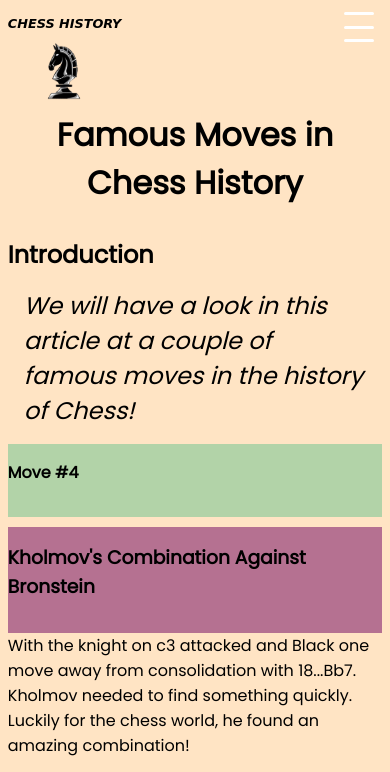
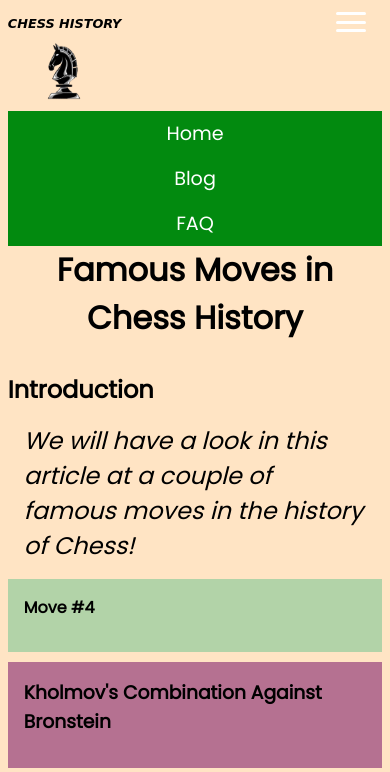
Before and after one commit to SarySheleweet/Chess_blog_page, a website: page index.html in a window 390 px wide. Both pictures are taken after a click on the link 359 px from the left and 27 px from the top of the page. Shown: the top 772 px of the page. Drawn offline with nearby package versions, Linux system fonts and the light colour scheme.

Commit message:
Add files via upload

```diff
--- a/css/styles.css
+++ b/css/styles.css
@@ -12,32 +12,29 @@ body {
 
 }
 
-/* ----- Navbar styling with logo and heading -------- */
+/* ----- Responsive Navbar styling with logo and heading -------- */
 
 .navbar {
     display: flex;
+    position: relative;
     justify-content: space-between;
     align-items: center;
     color: white;
 }
-
-.navbar ul {
-    overflow: hidden;
+.navbar-links {
+    height: 100%;
+}
+.navbar-links ul {
     padding: 0;
     margin: 0;
     display: flex;
-
-
 }
-.navbar li {
+.navbar-links li {
     list-style-type: none;
     background-color: #028A0f;
-    float: left;
-    border-radius: 2px;
-    word-spacing: 5rem;
     font-size: 1.2rem;
 }
-.navbar li a {
+.navbar-links li a {
     color: white;
     padding: 1rem;
     display: block;
@@ -45,19 +42,20 @@ body {
     text-decoration: none;
 }
 
-.navbar a:hover{
+.navbar-links a:hover{
     background-color: #027A0f;
 }
 .toggle-button {
     position: absolute;
     top: .75rem;
     right: 1rem;
-    display: flex;
+    display: none;
     flex-direction: column;
     justify-content: space-between;
     width: 30px;
-    height: 30px;
+    height: 20px;
 }
+
 .toggle-button .bar {
     height: 3px;
     width: 100%;
@@ -65,12 +63,30 @@ body {
     border-radius: 10px;
 }
 
-@media screen and (max-width: 600px) {
+@media (max-width: 800px) {
     .toggle-button {
         display: flex;
     }
     .navbar-links {
         display: none;
+        width: 100%;
+    }
+    .navbar {
+        flex-direction: column;
+        align-items: flex-start;
+    }
+    .navbar-links ul {
+        flex-direction: column;
+        width: 100%;
+    }
+    .navbar-links ul li {
+    text-align: center;
+    }
+    .navbar-links li a {
+        padding: .5rem 1rem;
+    }
+    .navbar-links.active {
+        display: flex;
     }
 }
 #logo_photo {
@@ -109,6 +125,7 @@ h4 {
     padding-bottom: 2rem;
     background-color: #B2D3A8;
     margin-bottom: 10px;
+    padding-left: 1rem;
 }
 
 h3 {
@@ -116,6 +133,7 @@ h3 {
     background-color:#b57191;
     padding-top: 1rem;
     padding-bottom: 2rem;
+    padding-left: 1rem;
 }
 
 button {
--- a/index.html
+++ b/index.html
@@ -1,6 +1,8 @@
 <!DOCTYPE html>
 <html lang="en">
   <head>
+    <meta charset="UTF-8">
+    <meta name="viewport" viewport-width="width=device-width, initial-scale=1.0">
     <title>Chessboard</title>
     <link rel="stylesheet" href="css/chessboard-1.0.0.min.css">
     <link rel="stylesheet" type="text/css" href="css/styles.css">
@@ -34,11 +36,13 @@
 
  <nav class="navbar">
   <div class="brand-title">CHESS HISTORY <figure><img src="./img/knight_logo_grey.png" alt="Knight Logo" id="logo_photo"></figure></div>
+  <!-- Menu burger respossive qui s'affiche à longeur d'écran de 800px-->
   <a href="#" class="toggle-button">
     <span class="bar"></span>
     <span class="bar"></span>
     <span class="bar"></span>
   </a>
+  <!-- Fin de Menu Burger-->
   <div class="navbar-links">
     <ul>
       <li><a href="#">Home</li></a>
--- a/js/script.js
+++ b/js/script.js
@@ -1,4 +1,9 @@
-import { Chess } from './chess.js'
+const toggleButton = document.getElementsByClassName('toggle-button')[0];
+const navbarLinks = document.getElementsByClassName('navbar-links')[0];
+
+toggleButton.addEventListener("click", () => {
+    navbarLinks.classList.toggle('active')
+} )
 
 // J'ai crée des tableaux de position pour chaque échiquier en notation FEN.
 // J'ai fait plusieurs tableaux pour chaque position pour montrer les coups en commentaire.
@@ -63,7 +68,7 @@ let board8 = Chessboard('board8', {
     position: positionsForFourthPuzzle2[0],
 });
 
-// Initialiser une variable pour l'gérer les index de chaque tableau de positions.
+// Initialiser une variable pour gérer les index de chaque tableau de positions.
         // J'ai fait une variable pour chaque button pour le code soit stable et éviter des probléms de valeurs de variable count.
 
 let count1 = 0;
@@ -80,35 +85,42 @@ let count8 = 0;
 
 $('#next1').on('click', function () {
 // cette ligne de JQuery remplace document.querySelector('#prev1').addEventListener('click', function() {})
-    count1++; // Le click incremente la variable count pour passer à la prochaine position.
-    if (count1 < positionsForTheFirstPuzzle.length) { // On vérifie si count est toujour moins ou égale à la longeur de tableau.
-        board1.position(positionsForTheFirstPuzzle[count1], false); // Autant que 'true' on affiche la position avec l'index count.
+     console.log(positionsForTheFirstPuzzle.length);
+    if (count1 < positionsForTheFirstPuzzle.length) {
+
+        // Le click incremente la variable count pour passer à la prochaine position.
+         // et puis on vérifie si count est toujour moins ou égale à la longeur de tableau.
+        board1.position(positionsForTheFirstPuzzle[count1], false);
+        count1++;// Autant que 'true' on affiche la position avec l'index count.
         // le false dans ce code appartient à la librairie Chessboard.js. Il est utilisé pour dire que le Boolean (isGameOver) n'est pas true alors le jeu continue.
     } else {
         // Fait rien si count est égale à la longeur de tableau de position pour chaque plateau.
     }
+    console.log(count1);
 });
 
 $('#prev1').on('click', function () {
+    if (count1 >= 0) {
+        count1--;
+        board1.position(positionsForTheFirstPuzzle[count1], false);
 
-    count1--;
-    if (count1 >= 0) {
-        board1.position(positionsForTheFirstPuzzle[count1], false);
     } else {
     }
+    console.log(count1);
 });
 
 $('#next2').on('click', function () {
-    count2++;
     if (count2 < alternativeVarForFirstPost.length) {
         board2.position(alternativeVarForFirstPost[count2], false);
+        count2++;
     } else {
     }
 });
 
 $('#prev2').on('click', function () {
-    count2--;
+
     if (count2 >= 0) {
+        count2--;
         board2.position(alternativeVarForFirstPost[count2], false);
     } else {
 
@@ -116,17 +128,17 @@ $('#prev2').on('click', function () {
 });
 
 $('#next3').on('click', function () {
-    count3++;
     if (count3 < alternativeVarForFirstPost2.length) {
         board3.position(alternativeVarForFirstPost2[count3], false);
+        count3++;
     } else {
 
     }
 });
 
 $('#prev3').on('click', function () {
-    count3--;
     if (count3 >= 0) {
+        count3--;
         board3.position(alternativeVarForFirstPost2[count3], false);
     } else {
 
@@ -135,17 +147,17 @@ $('#prev3').on('click', function () {
 
 
 $('#next4').on('click', function () {
-    count4++;
     if (count4 < positionsForTheSecondPuzzle.length) {
         board4.position(positionsForTheSecondPuzzle[count4], false);
+        count4++;
     } else {
 
     }
 });
 
 $('#prev4').on('click', function () {
-    count4--;
     if (count4 >= 0) {
+        count4--;
         board4.position(positionsForTheSecondPuzzle[count4], false);
     } else {
 
@@ -153,17 +165,17 @@ $('#prev4').on('click', function () {
 });
 
 $('#next5').on('click', function () {
-    count5++;
     if (count5 < positionsForSecondPuzzle2.length) {
         board5.position(positionsForSecondPuzzle2[count5], false);
+        count5++;
     } else {
 
     }
 });
 
 $('#prev5').on('click', function () {
-    count5--;
     if (count5 >= 0) {
+        count5--;
         board5.position(positionsForSecondPuzzle2[count5], false);
     } else {
 
@@ -172,17 +184,17 @@ $('#prev5').on('click', function () {
 
 
 $('#next6').on('click', function () {
-    count6++;
     if (count6 < poistionsForThirdPuzzle.length) {
         board6.position(poistionsForThirdPuzzle[count6], false);
+        count6++;
     } else {
 
     }
 });
 
 $('#prev6').on('click', function () {
-    count6--;
     if (count6 >= 0) {
+        count6--;
         board6.position(poistionsForThirdPuzzle[count6], false);
     } else {
 
@@ -191,17 +203,17 @@ $('#prev6').on('click', function () {
 
 
 $('#next7').on('click', function () {
-    count7++;
     if (count7 < positionsForFourthPuzzle.length) {
         board7.position(positionsForFourthPuzzle[count7], false);
+        count7++;
     } else {
 
     }
 });
 
 $('#prev7').on('click', function () {
-    count7--;
     if (count7 >= 0) {
+        count7--;
         board7.position(positionsForFourthPuzzle[count7], false);
     } else {
 
@@ -210,17 +222,17 @@ $('#prev7').on('click', function () {
 
 
 $('#next8').on('click', function () {
-    count8++;
     if (count8 < positionsForFourthPuzzle2.length) {
         board8.position(positionsForFourthPuzzle2[count8], false);
+        count8++;
     } else {
 
     }
 });
 
 $('#prev8').on('click', function () {
-    count8--;
     if (count8 >= 0) {
+        count8--;
         board8.position(positionsForFourthPuzzle2[count8], false);
     } else {
 
```
